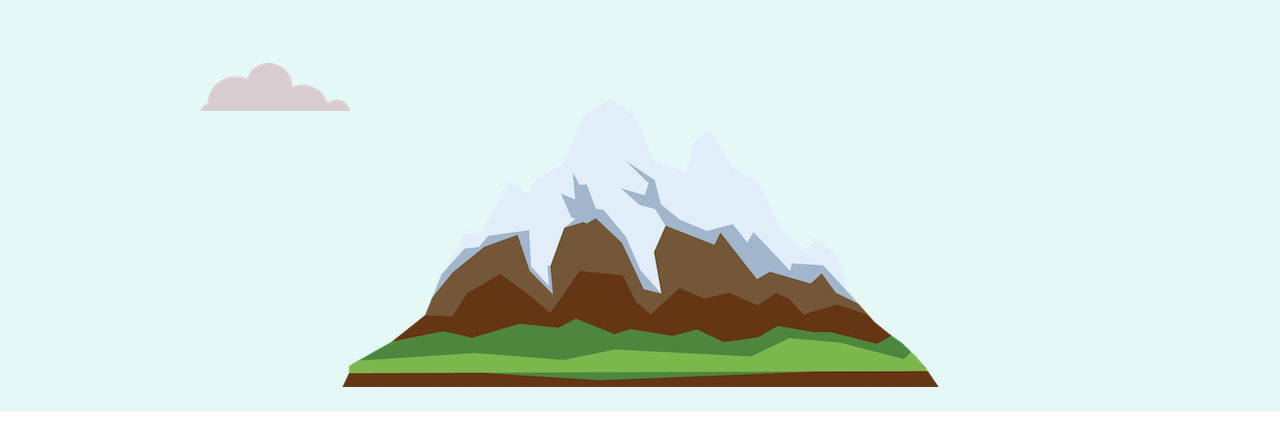
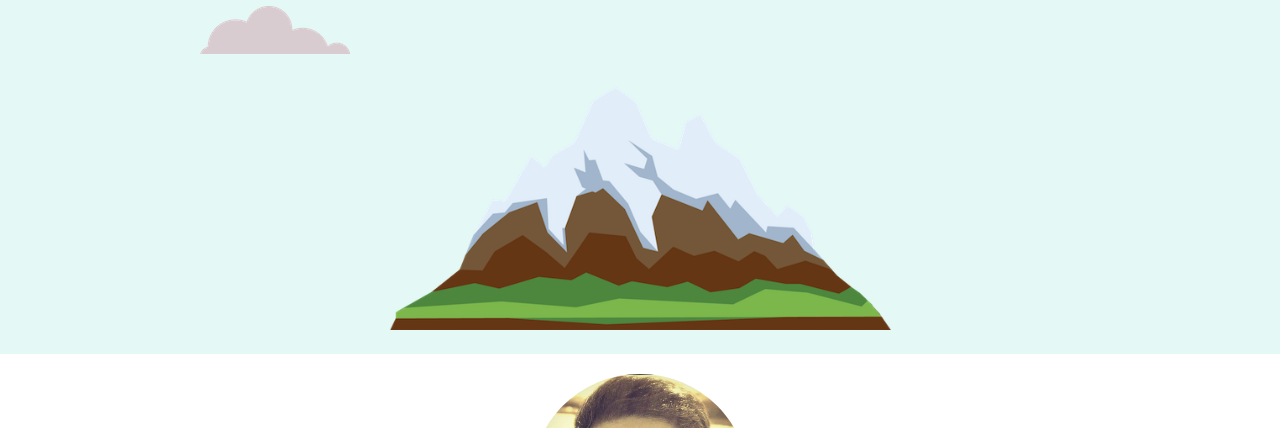
Before and after one commit to Arvnd147/CSS-Resume, a plain HTML site: page index.html in a window 1280 px wide. Shown: the part 350-778 px from the top of the page. Drawn offline with Linux system fonts and the light colour scheme.

Commit message:
Update styles.css

```diff
--- a/styles.css
+++ b/styles.css
@@ -29,6 +29,9 @@ a{
     position: relative;
     padding-top: 80px;
     background-color: #e4f9f5;
+}
+.mountain{
+    height: 300px;
 }
 .middle-container{
 }
```
